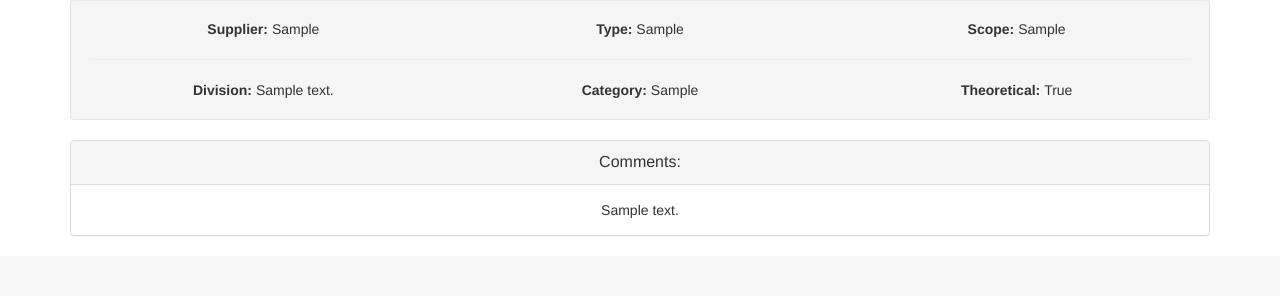
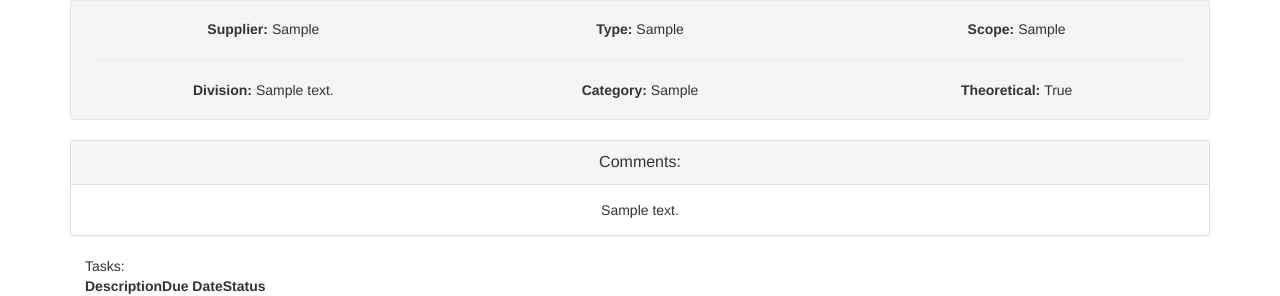
Before and after one commit to eric-oaktree/spat, a Django app: page /t/1/ in a window 1280 px wide. Shown: the part 604-900 px from the top of the page. Before the commit the page ends 840 px from the top, so only its background shows below. Run offline with Django 3.2, Linux system fonts and the light colour scheme; tables that the repository leaves empty hold one stand-in row (values such as "Sample post"); lists and menus that the app fills with data are empty; some libraries are stand-ins or nearby versions.

Commit message:
outage details

```diff
--- a/outage/templates/outage/dash.html
+++ b/outage/templates/outage/dash.html
@@ -10,7 +10,7 @@
   </tr>
   {% for o in outage %}
   <tr>
-    <td>{{o.description}}</td>
+    <a href="{% url 'outage:outage_detail' out.id %}"><td>{{o.description}}</td></a>
     <td>{{o.sev.name}}</td>
   </tr>
   {% empty %}
--- a/outage/urls.py
+++ b/outage/urls.py
@@ -6,6 +6,7 @@ urlpatterns = [
 
     url(r'^setup/$', views.setup, name='setup'),
     url(r'^importd/$', views.load_x, name='importd'),
+    url(r'^out_det/(?P<o_id>\d+)/$', views.outage_detail, name='outage_detail'),
     #homepage
     url(r'^$', views.dash, name='dash'),
 
--- a/tracker/models.py
+++ b/tracker/models.py
@@ -72,3 +72,16 @@ class Finance(models.Model):
     nature = models.TextField()
     def __str__(self):
         return str(self.record) + ' ' + str(self.contract_start)
+
+class TaskStatus(models.Model):
+    name = models.TextField()
+    def __str__(self):
+        return self.name
+
+class Task(models.Model):
+    record = models.ForeignKey(Tracker)
+    description = models.TextField()
+    due = models.DateField(null=True, blank=True)
+    status = models.ForeignKey(TaskStatus)
+    def __str__(self):
+        return self.record.name + " " + self.description
--- a/tracker/templates/tracker/detail.html
+++ b/tracker/templates/tracker/detail.html
@@ -65,4 +65,12 @@
       </div>
     </div>
 </div>
+<div class="container-fluid">
+  Tasks:
+  <table>
+    <th>Description</th>
+    <th>Due Date</th>
+    <th>Status</th>
+  </table>
+</div>
 {% endblock content %}
```
Also changed, not shown: outage/templates/outage/out_detail.html (added, +19 -0 lines), outage/views.py (+4 -3 lines).
